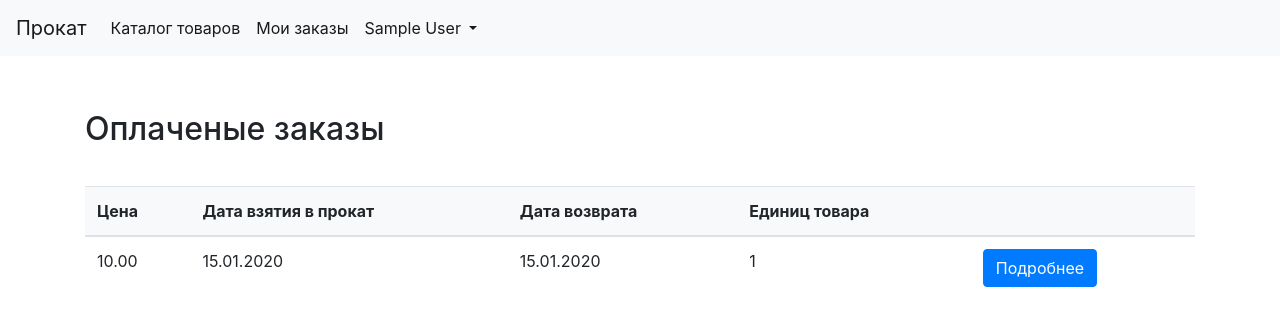
After one commit to Valdeslav/HireApp, a Django app: page /order-list/ in a window 1280 px wide. The commit adds this page. Shown: the top 326 px of the page. Run offline with Django 3.2, Linux system fonts and the light colour scheme; a user stored in the database is signed in; tables that the repository leaves empty hold one stand-in row (values such as "Sample post"); some libraries are stand-ins or nearby versions.

Commit message:
order-list view and template

```diff
--- a/hire/settings.py
+++ b/hire/settings.py
@@ -122,6 +122,7 @@ USE_L10N = True
 USE_TZ = True
 
 
+
 # Static files (CSS, JavaScript, Images)
 # https://docs.djangoproject.com/en/3.1/howto/static-files/
 
--- a/hire/urls.py
+++ b/hire/urls.py
@@ -37,6 +37,7 @@ urlpatterns = [
 
     path('make-order/', orders_views.make_order, name='make_order'),
     path('complite-order/', orders_views.complite_order, name='complite_order'),
+    path('order-list/', orders_views.order_list, name="order_list"),
 
     re_path(r'^add/(?P<product_id>\d+)/$', cart_views.cart_add, name='cart_add'),
     re_path(r'^remove/(?P<product_id>\d+)/$', cart_views.cart_remove, name='cart_remove'),
--- a/orders/admin.py
+++ b/orders/admin.py
@@ -3,7 +3,7 @@ from .models import Hire, HireElement
 
 
 class HireAdmin(admin.ModelAdmin):
-    list_display = ['hirer', 'taking_date', 'return_date', 'cost', 'paid']
+    list_display = ['hirer', 'taking_date', 'return_date', 'cost', 'number', 'paid']
     prepopulated_fields = {'slug': ('hirer', 'cost',)}
 admin.site.register(Hire, HireAdmin)
 
--- a/orders/models.py
+++ b/orders/models.py
@@ -9,9 +9,12 @@ class Hire(models.Model):
     return_date = models.DateField()
     cost = models.DecimalField(max_digits=15, decimal_places=2)
     paid = models.BooleanField(default=False)
+    number = models.PositiveIntegerField()
 
     class Meta:
         ordering = ('return_date',)
+
+
 
 
 class HireElement(models.Model):
--- a/orders/views.py
+++ b/orders/views.py
@@ -36,7 +36,7 @@ def complite_order(request):
     taking_date = datetime.strptime(taking_date, '%Y-%m-%d')
     return_date = datetime.strptime(return_date, '%Y-%m-%d')
     cost = request.POST.get('inputCost')
-    hire = Hire(hirer=request.user.id, taking_date=taking_date, return_date=return_date, cost=cost)
+    hire = Hire(hirer=request.user.id, taking_date=taking_date, return_date=return_date, cost=cost, number=0)
     if 'order_paid' in request.POST:
         hire.paid = True
     elif 'order_save' in request.POST:
@@ -45,4 +45,45 @@ def complite_order(request):
 
     # saving Hire elements
     product_ids = request.POST.getlist("checked_product")
+    cart = CartDb.objects.filter(user_id=request.user.id)
+    hire_prod_number = 0
     for id in product_ids:
+        product = Product.objects.get(id=id)
+        number = request.POST.get("number"+str(id))
+        hire_element = HireElement(number=number, hire=hire, product=product)
+        hire_element.save()
+        # delete product from cart
+        cart.filter(product_id=id).delete()
+        hire_prod_number += int(number)
+
+    hire.number = hire_prod_number
+    hire.save()
+    return HttpResponseRedirect('/order-list')
+
+
+def order_list(request):
+    if not request.user.is_authenticated:
+        url_param = urlencode({'scmsg': 'Войдите чтобы посмотреть свои заказы'})
+        http_response = HttpResponseRedirect(f'/login?{url_param}')
+        return http_response
+
+    order_elements = {}
+    paid_orders = Hire.objects.filter(hirer=request.user.id, paid=True)
+    for hire in paid_orders:
+        products_images = []
+        hire_elements = HireElement.objects.filter(hire_id=hire.id)
+        for element in hire_elements:
+            products_images.append(Product.objects.get(id=element.product_id).image)
+        order_elements[hire.id] = products_images
+
+    saved_orders = Hire.objects.filter(hirer=request.user.id, paid=False)
+    for hire in saved_orders:
+        products_images = []
+        hire_elements = HireElement.objects.filter(hire_id=hire.id)
+        for element in hire_elements:
+            products_images.append(Product.objects.get(id=element.product_id).image)
+        order_elements[hire.id] = products_images
+
+    return render(request, "orders/order-list.html", {'paid_orders': paid_orders,
+                                                      'saved_orders': saved_orders,
+                                                      'order_elements': order_elements})
--- /dev/null
+++ b/static/css/order_list.css
@@ -0,0 +1,5 @@
+h2 {
+     align-content: center;
+     margin-top: 1cm;
+     margin-bottom: 1cm;
+}
--- a/templates/base.html
+++ b/templates/base.html
@@ -40,8 +40,8 @@
             </li>
             {% block navitems %}
             {% endblock %}
-            <li class="nav-item">
-                <a class="nav-link" href="/cart-detail">Мои заказы</a>
+            <li class="nav-item active">
+                <a class="nav-link" href="/order-list">Мои заказы</a>
             </li>
             {% if request.user.is_authenticated %}
                 <li class="nav-item dropdown active">
--- a/templates/orders/make_order.html
+++ b/templates/orders/make_order.html
@@ -47,7 +47,7 @@
 
                             <div class="number-input">
                             <button class="number-minus" type="button"  onclick="numberButtonClick({{ product.id }}, 1, {{ product.stock }}); this.nextElementSibling.stepDown(); this.nextElementSibling.onchange(); ">-</button>
-                            <input type="number" min="1" max="{{ product.stock }}" id="number{{ product.id }}" value="1" >
+                            <input type="number" min="1" max="{{ product.stock }}" name="number{{ product.id }}" id="number{{ product.id }}" value="1" >
                             <button class="number-plus" type="button" onclick=" numberButtonClick({{ product.id }}, 2, {{ product.stock }}); this.previousElementSibling.stepUp(); this.previousElementSibling.onchange();">+</button>
                             </div>
                             <p class="stock">Доступно {{ product.stock }} единиц</p>
--- /dev/null
+++ b/templates/orders/order-list.html
@@ -0,0 +1,39 @@
+{% extends "base.html" %}
+{% load static %}
+{% load  dictionary_filters %}
+{% block title %}
+    Ваши заказы
+{% endblock %}
+
+{% block links %}
+    <link rel="stylesheet" type="text/css" href="{% static "css/order_list.css"%}">
+{% endblock %}
+
+
+{% block content %}
+    <div class="container" >
+        <h2>Оплаченые заказы</h2>
+        <table class="table  table-hover">
+            <thead class="bg-light">
+                <tr>
+                    <th scope="col">Цена</th>
+                    <th scope="col">Дата взятия в прокат</th>
+                    <th scope="col">Дата возврата</th>
+                    <th scope="col">Единиц товара</th>
+                    <th scope="col"></th>
+                </tr>
+            </thead>
+            <tbody>
+            {% for order in paid_orders %}
+                    <tr>
+                        <td>{{ order.cost }}</td>
+                        <td>{{ order.taking_date|date:"d.m.Y" }}</td>
+                        <td>{{ order.return_date|date:"d.m.Y" }}</td>
+                        <td>{{ order.number}}</td>
+                        <td><a class="btn btn-primary" href="">Подробнее</a></td>
+                    </tr>
+            {% endfor %}
+            </tbody>
+        </table>
+    </div>
+{% endblock %}
```
Also changed, not shown: orders/templatetags/dictionary_filters.py (added, +10 -0 lines), orders/migrations/0004_hire_number.py (added), orders/templatetags/__init__.py (added).
